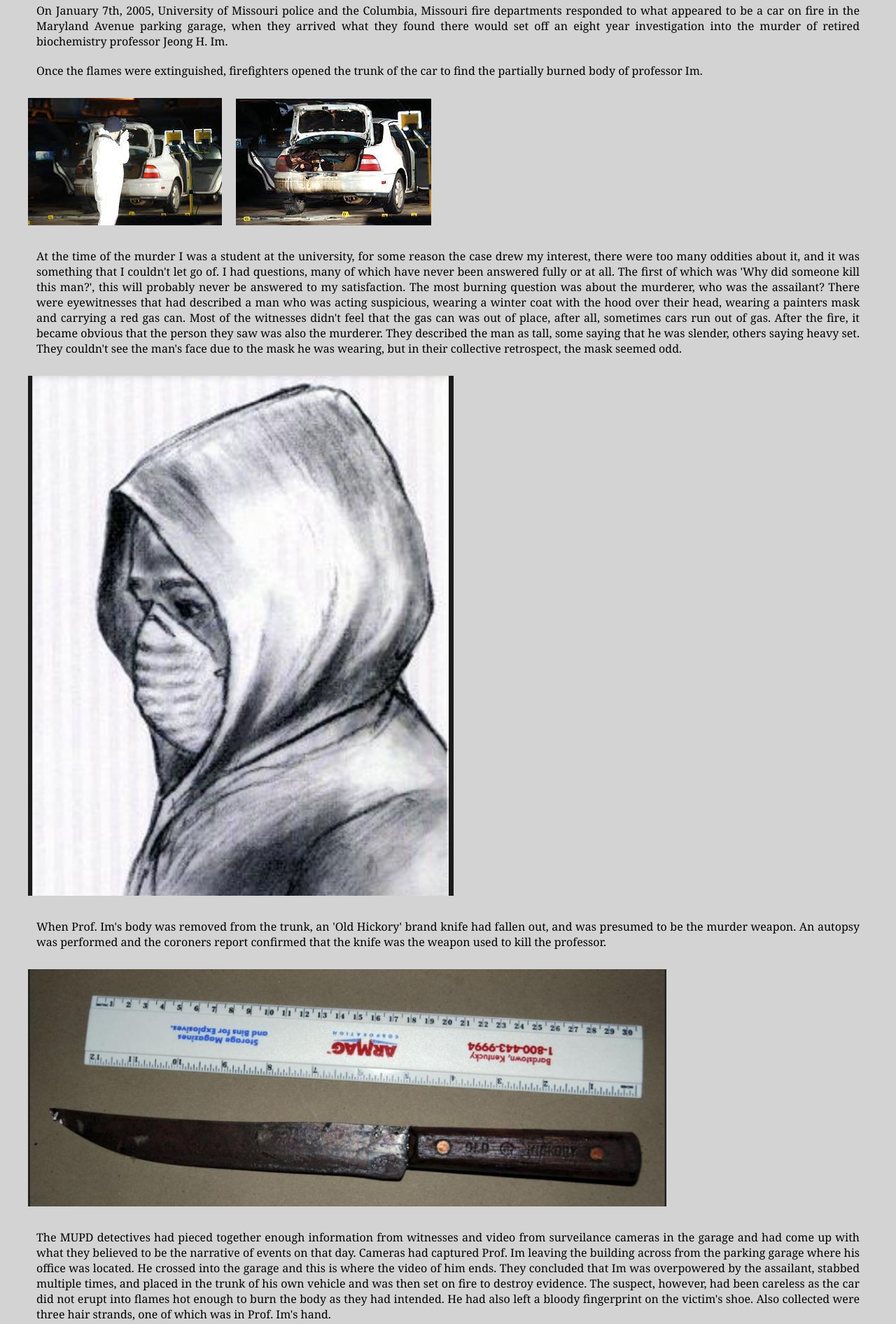
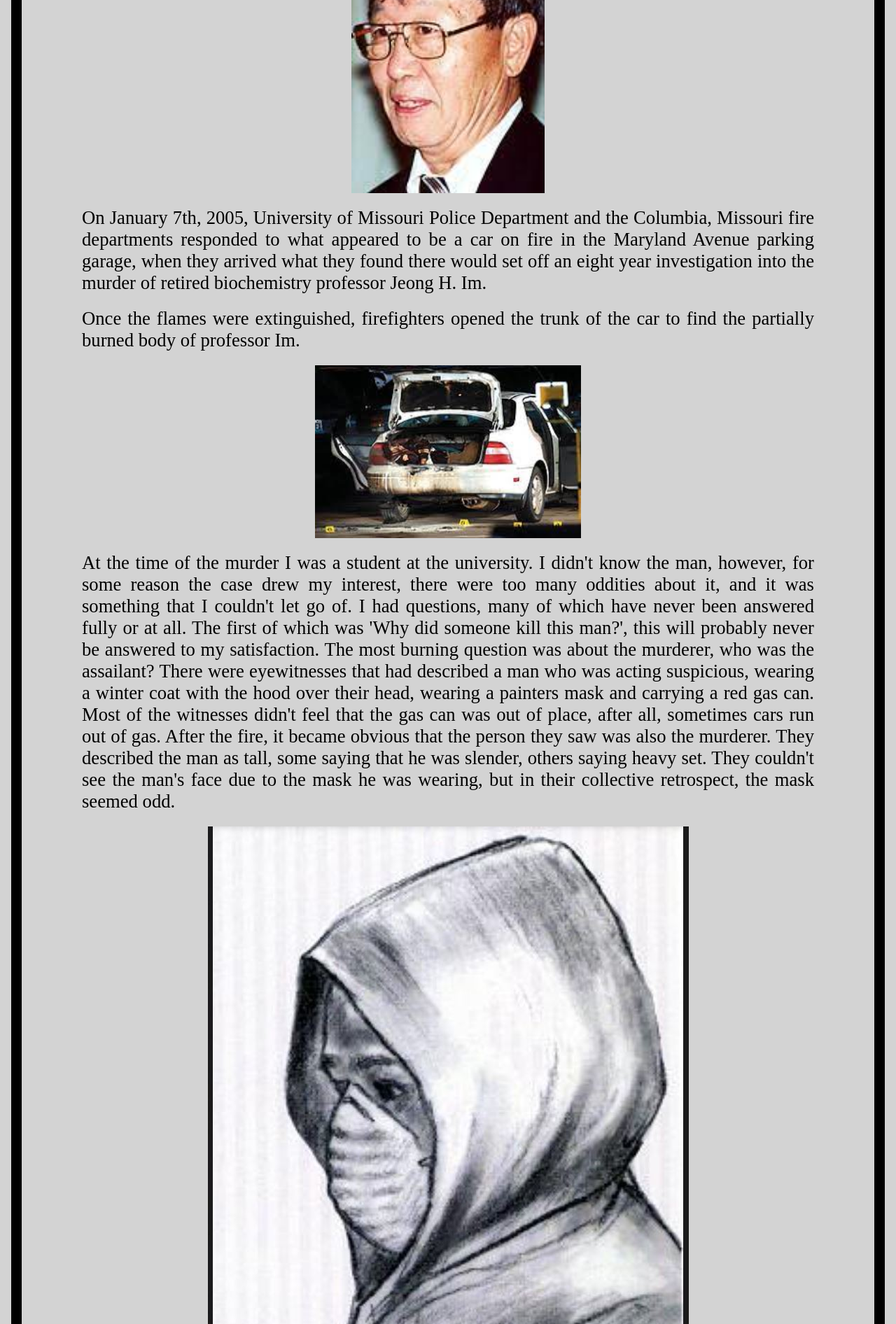
Before and after one commit to KC-LC101-June-21/assignment-4-html-me-something-JimmyD72, a website: page index.html in a window 1280 px wide. Shown: the part 378-2270 px from the top of the page at 70% size. Drawn offline with Linux system fonts and the light colour scheme.

Commit message:
adjustments to css

```diff
--- a/index.html
+++ b/index.html
@@ -9,36 +9,39 @@
         <main>
 
             <h1 id="mainHeading">The Murder of Professor Jeong H. Im</h1>
+            <br/>
             <h2>Warning: Due to the graphic nature of the subject matter, content may be disturbing to some readers.</h2>
             <img id="jeongim" src="images/jeongim.jpg" alt="Jeong H. Im"/>
+
             <article>
-                <p>On January 7th, 2005, University of Missouri police and the Columbia, Missouri fire departments responded to what appeared to be a car on fire in the Maryland Avenue parking garage, when they arrived what they found there would set off an eight year investigation into the murder of retired biochemistry professor Jeong H. Im.</p>
+                <p>On January 7th, 2005, University of Missouri Police Department and the Columbia, Missouri fire departments responded to what appeared to be a car on fire in the Maryland Avenue parking garage, when they arrived what they found there would set off an eight year investigation into the murder of retired biochemistry professor Jeong H. Im.</p>
 
                <p> Once the flames were extinguished, firefighters opened the trunk of the car to find the partially burned body of professor Im.</p>
 
-                <img id="car1" src="images/car1.jpg" alt="Crime lab Photographer"/>
+
 
                 <img id="car2" src="images/car2.jpg" alt="Crime Scene"/>
-                <p>At the time of the murder I was a student at the university, for some reason the case drew my interest, there were too many oddities about it, and it was something that I couldn't let go of.
+                <p>At the time of the murder I was a student at the university. I didn't know the man, however, for some reason the case drew my interest, there were too many oddities about it, and it was something that I couldn't let go of.
                     I had questions, many of which have never been answered fully or at all. The first of which was 'Why did someone kill this man?', this will probably never be answered to my satisfaction. The most burning question was about the murderer, who was the assailant?
                     There were eyewitnesses that had described a man who was acting suspicious, wearing a winter coat with the hood over their head, wearing a painters mask and carrying a red gas can. Most of the witnesses didn't feel that the gas can was out of place, after all, sometimes cars run out of gas. After the fire, it became obvious that the person they saw was also the murderer.
                     They described the man as tall, some saying that he was slender, others saying heavy set. They couldn't see the man's face due to the mask he was wearing, but in their collective retrospect, the mask seemed odd.
                 </p>
                 <img id="sketch" src="images/artistdrawing.JPG"  alt="Sketch Artist Rendering"/>
-                <p>When Prof. Im's body was removed from the trunk, an 'Old Hickory' brand knife had fallen out, and was presumed to be the murder weapon. An autopsy was performed and the coroners report confirmed that the knife was the weapon used to kill the professor.</p>
+                <p>When Prof. Im's body was removed from the trunk, an 'Old Hickory' brand knife had fallen out of him, and was presumed to be the murder weapon. An autopsy was performed and the coroners report confirmed that the knife was the weapon used to kill the professor.</p>
                 <img id="murderWeapon" src="images/oldhickory.JPG" alt="Murder Weapon"/>
-                <p>The MUPD detectives had pieced together enough information from witnesses and video from surveilance cameras in the garage and had
+                <p>The MU Police Department detectives had pieced together enough information from witnesses and video from surveilance cameras in the garage and had
                     come up with what they believed to be the narrative of events on that day.
                     Cameras had captured Prof. Im leaving the building across from the parking garage where his office was located. He crossed into the garage and this is where the video of him ends. They concluded that Im was overpowered by the assailant, stabbed multiple times, and placed in the trunk of his own vehicle and was then set on fire to destroy evidence.
                     The suspect, however, had been careless as the car did not erupt into flames hot enough to burn the body as they had intended.
                     He had also left a bloody fingerprint on the victim's shoe. Also collected were three hair strands, one of which was in Prof. Im's hand. </p>
+                    <br/>
+                    <h3>The Search for the Killer Goes Cold</h3>
 
-                    <h3>The Search for the Killer goes cold</h3>
                 <p>Nine months had passed and the MU police were no closer to finding the killer than they were in the beginning, their leads had dried up and the case went cold.
                     Periodically over the months and years that followed the police would gain a new piece of information, and would ask for the public's help in identification of the suspect.
                     Without any concrete leads, some people began to speculate about the murder, inviting many conspiracy theories, one of which tied the professor to a string of unsolved or suspicious deaths of researchers and scientists
                     across the United States.<a href="https://rense.com/general62/sci.htm">Conspiracy Theory</a>
-                    When a vacuum is created where information should be, the imagination can get carried away and so it did in Columbia. People stopped asking why the 72 year old retired microbiologist was murdered and started asking, 'What was this man doing?', and, 'What was he working on?'
+                    When a vacuum is created where information should be, the imagination can get carried away and so it did in Columbia. People stopped asking why the 72 year-old retired microbiologist was murdered and started asking, 'What was this man doing?', and, 'What was he working on?'
                     Theories about hitmen made the rounds on the Columbia Tribune's message board, speculating that there were at least two routes the killer
                     could have used to get to Interstate 70, and that it was a mere two-hour drive to either Kansas City, or St. Louis, and from there an airport and off to wherever, never to be seen again.
                     Still unsolved and the well run dry, a tinfoil hat brigade of keyboard sleuths, that was all anyone in Columbia had left when it came to the murder, it was hopeless.</p>
@@ -47,17 +50,19 @@
                         I was very critical of their detective work, and I could qualify my thoughts because my father was a homicide detective, and we discussed the case at length.
                     How was a department that mostly dealt with parking tickets, minors in posession of alcohol or marijuana, and the occasional assualt going to solve a major crime?
                     As it turns out, they never did solve it, it solved itself. </p>
+            <br/>
+            <h3>"A Hapless Sort of Chap"</h3>
 
-            <h3>"A Hapless Sort of Chap"</h4>
-            <img id="Timothy Hoag" src="images/hoag.jpg" alt="Timothy Hoag"/>
+            <img id="timothyHoag" src="images/hoag.jpg" alt="Timothy Hoag"/>
                         <p>Timothy Aaron Hoag by all accounts was a loser. He had a long rap sheet of mostly petty crimes: posession and use of drug paraphernalia; simple assault; petty theft; but not murder.
                             He had been in and out of jail numerous times, and was well known to Columbia law enforcement. The police had him in their warm embrace so many times and yet never once were any of them aware that they had the mastermind killer that had escaped justice.
                             True to Hoag's nature, he was wanted on a series of crimes commited in Illinois and was in the process of being extradited. He was to surrender to the Boone County Sheriff's department in August of 2012, but he never did.
                             Instead, he climbed to the top of the Walnut Street garage, known to locals as 'garagezilla', and threw himself off of it, falling to his death.
                             After his death, the MUPD received a tip from an anonymous source, they wanted to tell their story about the events of January 7th, 2005.</p>
                         <img id="garagezilla" src="images/garagezilla.jpg"  alt="Walnut Street Garage"/>
+                    <br/>
+                        <h3>The Denouement</h3>
 
-                        <h3>The Denouement</h3>
                         <p class= "funParagraph" id = "testP">A man had come forward after almost 8 years of keeping Timothy Hoag's secret, and now he wanted to tell what he knew. The witness was a friend of Hoag's and on the morning in question, he said that he had received a call from Timothy asking him to drive him to the Maryland Ave. garage, he said his car was there and he
                             needed to get it, so the man went and picked him up and dropped him off. A couple of hours later, Hoag called the friend back and demanded that he bring him a can of gasoline, and to hurry. The friend just thought that Hoag was having car trouble and agreed to bring him what he needed.
                             The friend said that he met Hoag on the second level of the garage with the can and that Hoag then told the man to stay there and he would be back in a minute. Hoag took the gasoline up the stairwell to the third level, which the man thought was odd, but stayed where he was parked.
@@ -79,6 +84,6 @@
     </body>
     <footer>
 
-        <p><center>&#9752  A Jimmy D. Joint&copy;2021   &#9752</center></p>
+        <p><center>&#9752  A Jimmy D. Joint &copy;2021   &#9752</center></p>
     </footer>
 </html>
--- a/styles.css
+++ b/styles.css
@@ -1,11 +1,13 @@
 *{
     margin: 8px;
-    font-family: Georgia, 'Times New Roman', Times, serif;
+    font-family: immortal;
+    font-size: 20pt;
     background-color: lightgrey;
 }
 
-body {
-
+body {width: auto;
+    border: 15px solid black;
+    padding: 50px;
     margin: 8px;
     display:block;
 }
@@ -16,6 +18,10 @@ body {
 h2 {
     text-align: center;
 }
+h3 {
+    text-align: center;
+}
+
 p {
     margin-top: 20px;
     margin-bottom: 20px;
@@ -23,14 +29,47 @@ p {
     margin-left: 20px;
     text-align: justify;
   }
+  #jeongim {
+    display: block;
+    margin-left: auto;
+    margin-right: auto;
+    height: 10%;
+    width: 25%;
+  }
+  #car2 {
+    display: block;
+    margin-left: auto;
+    margin-right: auto;
+    height: 35%;
+    width: 35%;
+  }
   #sketch{
-    height: 75%;
-    width: 50%;
+    height: 15%;
+    width: auto;
+    display: block;
+    margin-left: auto;
+    margin-right: auto;
   }
   #murderWeapon{
       width: 75%;
+      display: block;
+    margin-left: auto;
+    margin-right: auto;
   }
 
+ #timothyHoag {
+    display: block;
+    margin-left: auto;
+    margin-right: auto;
+    width: 25%;
+ }
+ #garagezilla{
+    display: block;
+    margin-left: auto;
+    margin-right: auto;
+    width: 35%;
+
+ }
 .funParagraph {
     color: green;
 }
```
